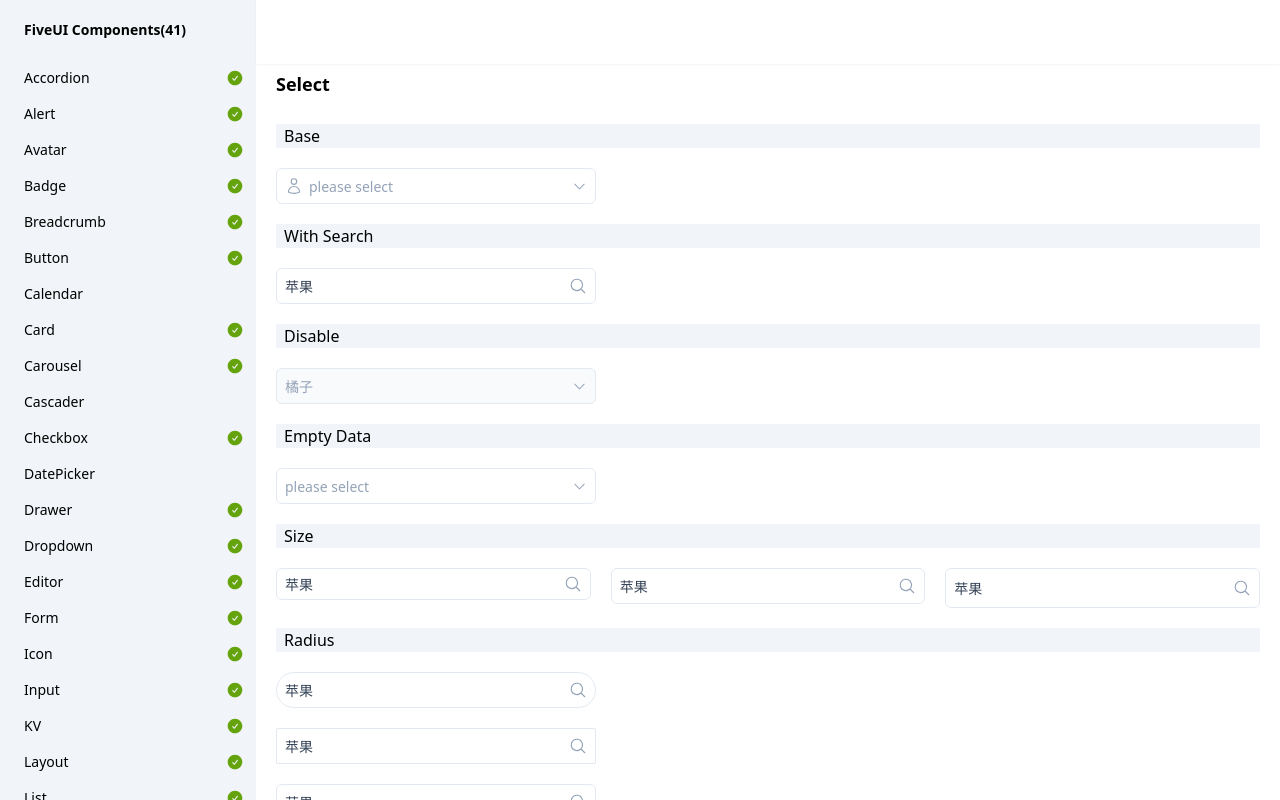
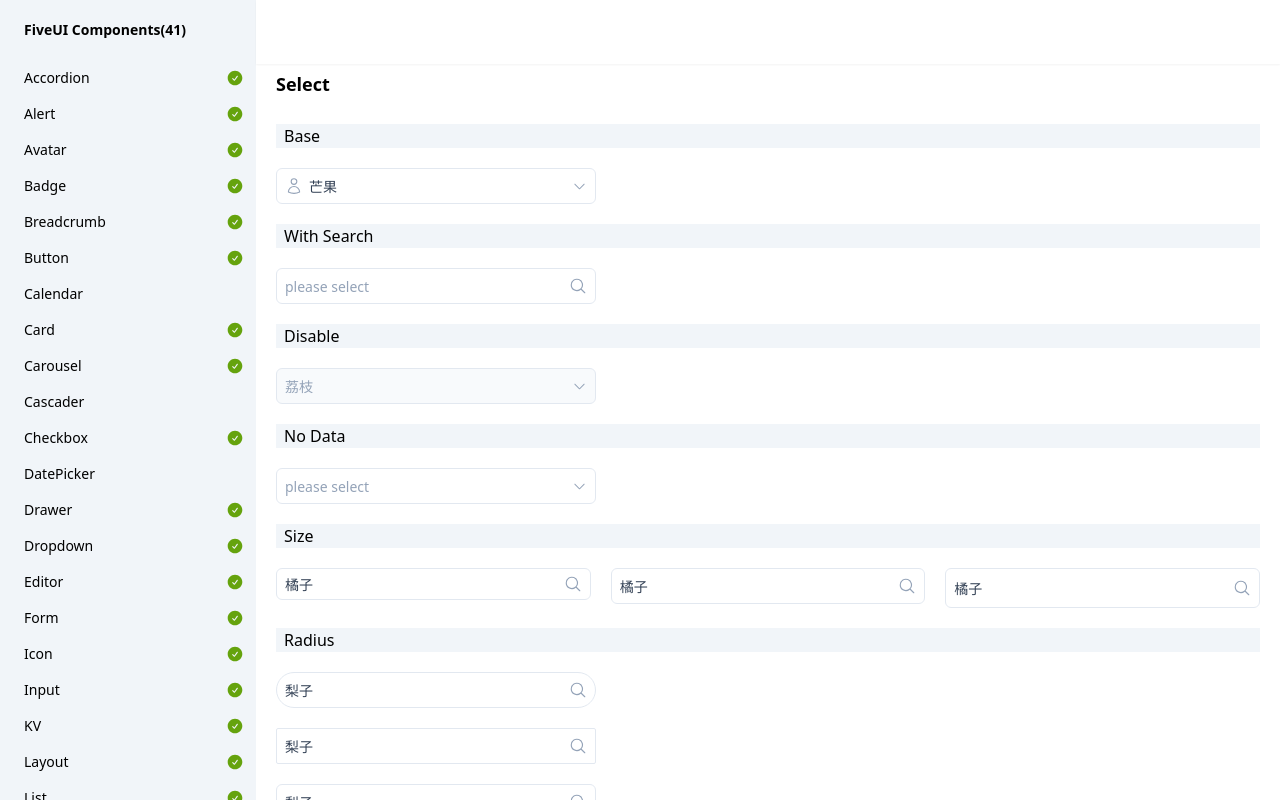
Before and after one commit to wqy2dev/five-ui, a SvelteKit app: page /select in a window 1280 px wide. Built offline with nearby package versions, Linux system fonts and the light colour scheme.

Commit message:
update Select & Menu

```diff
--- a/package.json
+++ b/package.json
@@ -1,7 +1,7 @@
 {
 	"name": "five-ui",
 	"description": "FiveUI is an open source UI toolkit built with Svelte + Tailwind that allows you to create reactive web interfaces using Svelte + Tailwind CSS.",
-	"version": "0.1.21-14",
+	"version": "0.1.21-15",
 	"license": "MIT",
 	"repository": {
 		"type": "git",
--- a/src/lib/menu/Menu.svelte
+++ b/src/lib/menu/Menu.svelte
@@ -5,6 +5,7 @@ export type MenuSize = "sm"|"md"|"lg";
 export type MenuContext = {
     label?:string;
     value?:string;
+    target?:HTMLElement;
     size?:MenuSize;
     stateful?:boolean;
 }
@@ -17,7 +18,7 @@ export type MenuProps = {
     value?:string;
     stateful?:boolean;
     size?:MenuSize;
-    oncommand?:{(value?:string, label?:string):void};
+    oncommand?:{(value?:string, label?:string, target?:HTMLElement):void};
 }
 
 </script>
@@ -39,9 +40,10 @@ let {
 
 let version = value;
 
-const ctx = $state({
+const ctx = $state<MenuContext>({
     label: undefined,
     value,
+    target: undefined,
     size,
     stateful,
 });
@@ -59,7 +61,7 @@ $effect(() => {
 });
 
 $effect(() => {
-    oncommand?.(ctx.value, ctx.label);
+    oncommand?.(ctx.value, ctx.label, ctx.target);
 });
 
 let el:HTMLElement;
--- a/src/lib/menu/MenuItem.svelte
+++ b/src/lib/menu/MenuItem.svelte
@@ -1,5 +1,5 @@
 <script lang="ts" module>
-import { getContext, type Snippet } from "svelte";
+import { getContext, onMount, type Snippet } from "svelte";
 import type { MenuContext } from "./Menu.svelte";
 import { tv } from "tailwind-variants";
 import type { HTMLAttributeAnchorTarget } from "svelte/elements";
@@ -83,20 +83,26 @@ $effect(() => {
     checked = ctx.stateful === true && ctx.value === value;
 });
 
-function mount(el:HTMLElement) {
+let el:HTMLElement;
+
+onMount(() => {
     ref?.(el);
 
     if(ctx.value === value) {
         ctx.label = label;
         ctx.value = value;
+
+        if(ctx.stateful === true) {
+            ctx.target = el;
+        }
     }
-}
+});
 
 </script>
 
 <!-- svelte-ignore a11y_no_static_element_interactions -->
 <svelte:element
-    use:mount
+    bind:this={el}
     id={id}
     this={link ? "a":"button"}
     class={meunItemVariants({size:ctx.size, checked, disabled, className})}
--- a/src/lib/select/Select.svelte
+++ b/src/lib/select/Select.svelte
@@ -1,5 +1,5 @@
 <script lang="ts" module>
-import { getContext, onMount, type Snippet } from "svelte";
+import { getContext, onMount, tick, type Snippet } from "svelte";
 import { twMerge } from "tailwind-merge";
 import { type Size, type Radius } from "$lib/input/Input.svelte";
 import { type FormFieldContext } from "$lib/form/FormField.svelte";
@@ -27,7 +27,8 @@ type SelectProps = {
     optionsClass?:string;
     searchable?:boolean;
     clearable?:boolean;
-    empty?:Snippet;
+    locatable?:boolean;
+    empty?:Snippet|string;
     head?:Snippet;
     tail?:Snippet;
     onsearch?:{(value?:string):void};
@@ -50,7 +51,8 @@ let {
     disabled,
     placeholder,
     searchable = false,
-    clearable = true,
+    clearable = false,
+    locatable = true,
     options = [],
     option:optionRender,
     optionsClass,
@@ -58,7 +60,7 @@ let {
     radius,
     head,
     tail:tailSnippet,
-    empty,
+    empty = "No data",
     onsearch:onSearch,
     onchange,
     onkeypress,
@@ -92,8 +94,14 @@ let selected = $state<{
     value?:string,
 }>({label:"", value});
 
-function onselect(value?:string, label?:string) {
+function onselect(value?:string, label?:string, target?:HTMLElement) {
     selected = {label, value};
+
+    if(locatable && target) {
+        tick().then(() => {
+            target.parentElement!.scrollTo({behavior:"smooth", top:target.offsetTop});
+        });
+    }
 }
 
 let focused = $state(false);
@@ -212,10 +220,10 @@ let fitWidth = $state("");
                 </Menu>
             {:else}
                 <div class="flex items-center justify-center py-5 text-sm text-slate-400">
-                    {#if empty}
-                        {@render empty()}
+                    {#if typeof empty === "string"}
+                        {empty}
                     {:else}
-                        Empty data
+                        {@render empty?.()}
                     {/if}
                 </div>
             {/if}
--- a/src/routes/select/+page.svelte
+++ b/src/routes/select/+page.svelte
@@ -10,6 +10,17 @@ let keywords = $state("");
 function onsearch(value?:string) {
     keywords = value ?? "";
 }
+
+const options = [
+            {value:"polo", label:"菠萝"},
+            {value:"apple", label:"苹果"},
+            {value:"orange", label:"橘子"},
+            {value:"putao", label:"葡萄", disabled:true},
+            {value:"banana", label:"香蕉"},
+            {value:"pear", label:"梨子"},
+            {value:"lz", label:"荔枝"},
+            {value:"mg", label:"芒果"},
+        ];
 
 </script>
 
@@ -28,16 +39,10 @@ function onsearch(value?:string) {
 <div class="flex flex-row gap-5">
     <Select
         name="a"
-        value={"0"}
+        value={"mg"}
         onchange={v => console.log("select:", v)}
         placeholder="please select"
-        options={[
-            {value:"polo", label:"菠萝"},
-            {value:"apple", label:"苹果"},
-            {value:"orange", label:"橘子"},
-            {value:"putao", label:"葡萄", disabled:true},
-            {value:"mg", label:"芒果"},
-        ]}
+        options={options}
     >
         {#snippet head()}
             <UserOutline/>
@@ -53,18 +58,12 @@ function onsearch(value?:string) {
 <div class="flex flex-row gap-5">
     <Select
         name="b"
-        value="apple"
+        value="bannana"
         onchange={v => console.log("select:", v)}
         placeholder="please select"
         searchable
         onsearch={onsearch}
-        options={[
-            {value:"polo", label:"菠萝"},
-            {value:"apple", label:"苹果"},
-            {value:"juezi", label:"橘子"},
-            {value:"putao", label:"葡萄", disabled:true},
-            {value:"mg", label:"芒果"},
-        ].filter(v => v.label.indexOf(keywords) > -1)}
+        options={options.filter(v => v.label.indexOf(keywords) > -1)}
     >
         {#snippet option(opt)}
             🍉 {opt.label}
@@ -83,23 +82,17 @@ function onsearch(value?:string) {
 <div class="flex flex-row gap-5">
     <Select
         name="b"
-        value="juezi"
+        value="lz"
         onchange={v => console.log("select:", v)}
         placeholder="please select"
-        options={[
-            {value:"polo", label:"菠萝"},
-            {value:"apple", label:"苹果"},
-            {value:"juezi", label:"橘子"},
-            {value:"putao", label:"葡萄", disabled:true},
-            {value:"mg", label:"芒果"},
-        ]}
+        options={options}
         disabled
     >
     </Select>
 </div>
 
 <h4 class="my-5 text-base indent-2 bg-slate-100">
-    Empty Data
+    No Data
 </h4>
 
 <div class="flex flex-row gap-5">
@@ -121,19 +114,13 @@ function onsearch(value?:string) {
     {#each sizes as size}
         <Select
             name="b"
-            value="apple"
+            value="orange"
             size={size as any}
             onchange={v => console.log("select:", v)}
             placeholder="please select"
             searchable
             onsearch={onsearch}
-            options={[
-                {value:"polo", label:"菠萝"},
-                {value:"apple", label:"苹果"},
-                {value:"juezi", label:"橘子"},
-                {value:"putao", label:"葡萄", disabled:true},
-                {value:"mg", label:"芒果"},
-            ].filter(v => v.label.indexOf(keywords) > -1)}
+            options={options.filter(v => v.label.indexOf(keywords) > -1)}
         >
             {#snippet option(opt)}
                 🍉 {opt.label}
@@ -155,19 +142,13 @@ function onsearch(value?:string) {
     {#each radius as rds}
         <Select
             name="b"
-            value="apple"
+            value="pear"
             radius={rds as any}
             onchange={v => console.log("select:", v)}
             placeholder="please select"
             searchable
             onsearch={onsearch}
-            options={[
-                {value:"polo", label:"菠萝"},
-                {value:"apple", label:"苹果"},
-                {value:"juezi", label:"橘子"},
-                {value:"putao", label:"葡萄", disabled:true},
-                {value:"mg", label:"芒果"},
-            ].filter(v => v.label.indexOf(keywords) > -1)}
+            options={options.filter(v => v.label.indexOf(keywords) > -1)}
         >
             {#snippet option(opt)}
                 🍉 {opt.label}
```
